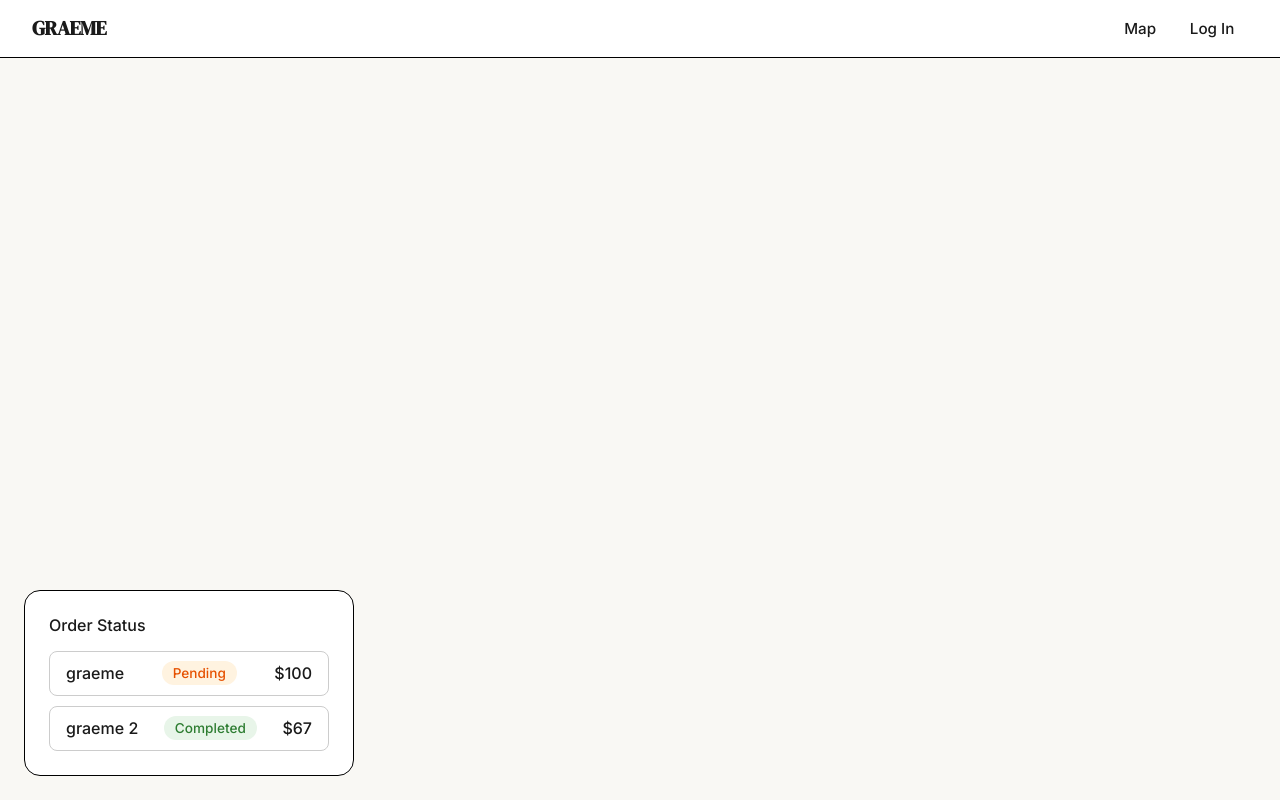
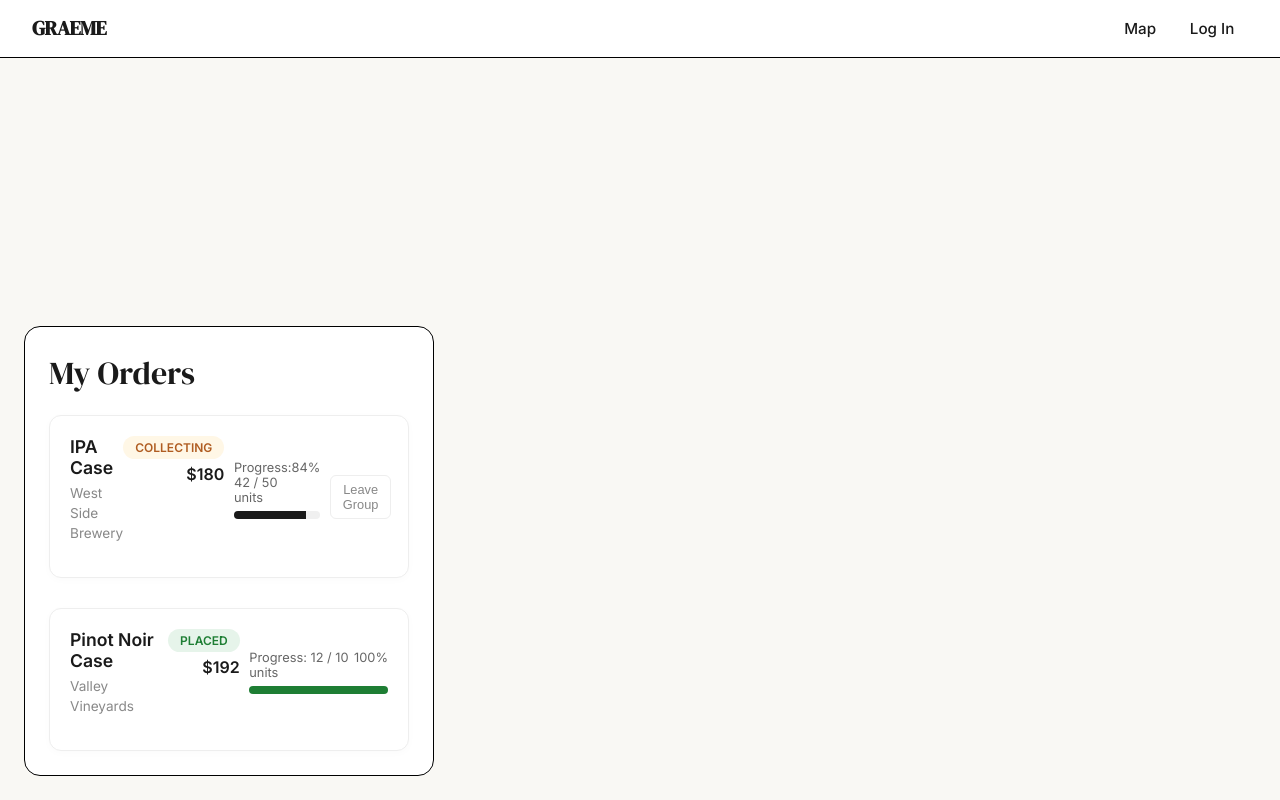
Before and after one commit to evanbones/GIT-2026, a React (Vite) app in the folder frontend/: page /dashboard in a window 1280 px wide. Built offline with nearby package versions, Linux system fonts and the light colour scheme.

Commit message:
framework for placing an order and checking out

```diff
--- a/frontend/src/components/Orders/Orders.jsx
+++ b/frontend/src/components/Orders/Orders.jsx
@@ -1,24 +1,115 @@
 import { useState } from 'react';
 import './Orders.css';
 
-function getOrders() {
-    return [
-        { name: "graeme", status: "pending", cost: 100, id: 1 },
-        { name: "graeme 2", status: "completed", cost: 67, id: 7 }
-    ] // grab from postgres
-}
+/**
+ * Enhanced Orders Component
+ * Displays group order progress and allows leaving open orders.
+ */
+function Orders() {
+    // Mock data for user's joined orders
+    const [orders, setOrders] = useState([
+        {
+            id: 1,
+            name: "IPA Case",
+            distributor: "West Side Brewery",
+            status: "pending",
+            cost: 180,
+            userQty: 5,
+            currentTotalQty: 42,
+            targetQty: 50
+        },
+        {
+            id: 2,
+            name: "Pinot Noir Case",
+            distributor: "Valley Vineyards",
+            status: "completed",
+            cost: 192,
+            userQty: 2,
+            currentTotalQty: 12,
+            targetQty: 10
+        }
+    ]);
 
-function Orders() {
+    const handleLeave = (id) => {
+        if (window.confirm("Are you sure you want to leave this group order?")) {
+            setOrders(orders.filter(o => o.id !== id));
+        }
+    };
+
     return (
-        <div className="orders-container">
-            <h1>Order Status</h1>
-            {getOrders().map((order) => (
-                <div className="order-card" key={order.id}>
-                    <p className="order-name">{order.name}</p>
-                    <p className={`order-status ${order.status}`}>{order.status}</p>
-                    <p className="order-cost">${order.cost}</p>
-                </div>
-            ))}
+        <div className="orders-container" style={{ textAlign: "left" }}>
+            <h1 style={{ fontFamily: "var(--brand-serif)", fontSize: "2rem", marginBottom: "20px" }}>My Orders</h1>
+
+            <div style={{ display: "flex", flexDirection: "column", gap: "20px" }}>
+                {orders.map((order) => {
+                    const isCompleted = order.currentTotalQty >= order.targetQty || order.status === "completed";
+                    const progress = Math.min((order.currentTotalQty / order.targetQty) * 100, 100);
+
+                    return (
+                        <div className="order-card" key={order.id} style={{
+                            padding: "20px",
+                            border: "1px solid #eee",
+                            borderRadius: "12px",
+                            backgroundColor: "white",
+                            boxShadow: "0 2px 8px rgba(0,0,0,0.02)"
+                        }}>
+                            <div style={{ display: "flex", justifyContent: "space-between", marginBottom: "15px" }}>
+                                <div>
+                                    <h3 style={{ margin: "0 0 4px 0", fontSize: "1.1rem" }}>{order.name}</h3>
+                                    <span style={{ fontSize: "0.85rem", color: "#888" }}>{order.distributor}</span>
+                                </div>
+                                <div style={{ textAlign: "right" }}>
+                                    <span style={{
+                                        padding: "4px 12px",
+                                        borderRadius: "20px",
+                                        fontSize: "0.75rem",
+                                        fontWeight: 600,
+                                        backgroundColor: isCompleted ? "#e6f4ea" : "#fff7e6",
+                                        color: isCompleted ? "#1e7e34" : "#b05d22",
+                                        textTransform: "uppercase"
+                                    }}>
+                                        {isCompleted ? "Placed" : "Collecting"}
+                                    </span>
+                                    <div style={{ marginTop: "8px", fontWeight: 700 }}>${order.cost}</div>
+                                </div>
+                            </div>
+
+                            {/* Progress Section */}
+                            <div style={{ marginBottom: "15px" }}>
+                                <div style={{ display: "flex", justifyContent: "space-between", fontSize: "0.8rem", color: "#666", marginBottom: "6px" }}>
+                                    <span>Progress: {order.currentTotalQty} / {order.targetQty} units</span>
+                                    <span>{Math.round(progress)}%</span>
+                                </div>
+                                <div style={{ height: "8px", background: "#f0f0f0", borderRadius: "4px", overflow: "hidden" }}>
+                                    <div style={{
+                                        width: `${progress}%`,
+                                        height: "100%",
+                                        background: isCompleted ? "#1e7e34" : "#1a1a1a",
+                                        transition: "width 0.4s ease"
+                                    }} />
+                                </div>
+                            </div>
+
+                            {!isCompleted && (
+                                <button
+                                    onClick={() => handleLeave(order.id)}
+                                    style={{
+                                        background: "none",
+                                        border: "1px solid #eee",
+                                        padding: "6px 12px",
+                                        borderRadius: "6px",
+                                        fontSize: "0.8rem",
+                                        cursor: "pointer",
+                                        color: "#888"
+                                    }}
+                                >
+                                    Leave Group
+                                </button>
+                            )}
+                        </div>
+                    );
+                })}
+            </div>
         </div>
     );
 }
```
Also changed, not shown: frontend/src/components/SearchBar/Checkout.jsx (added, +108 -0 lines).
